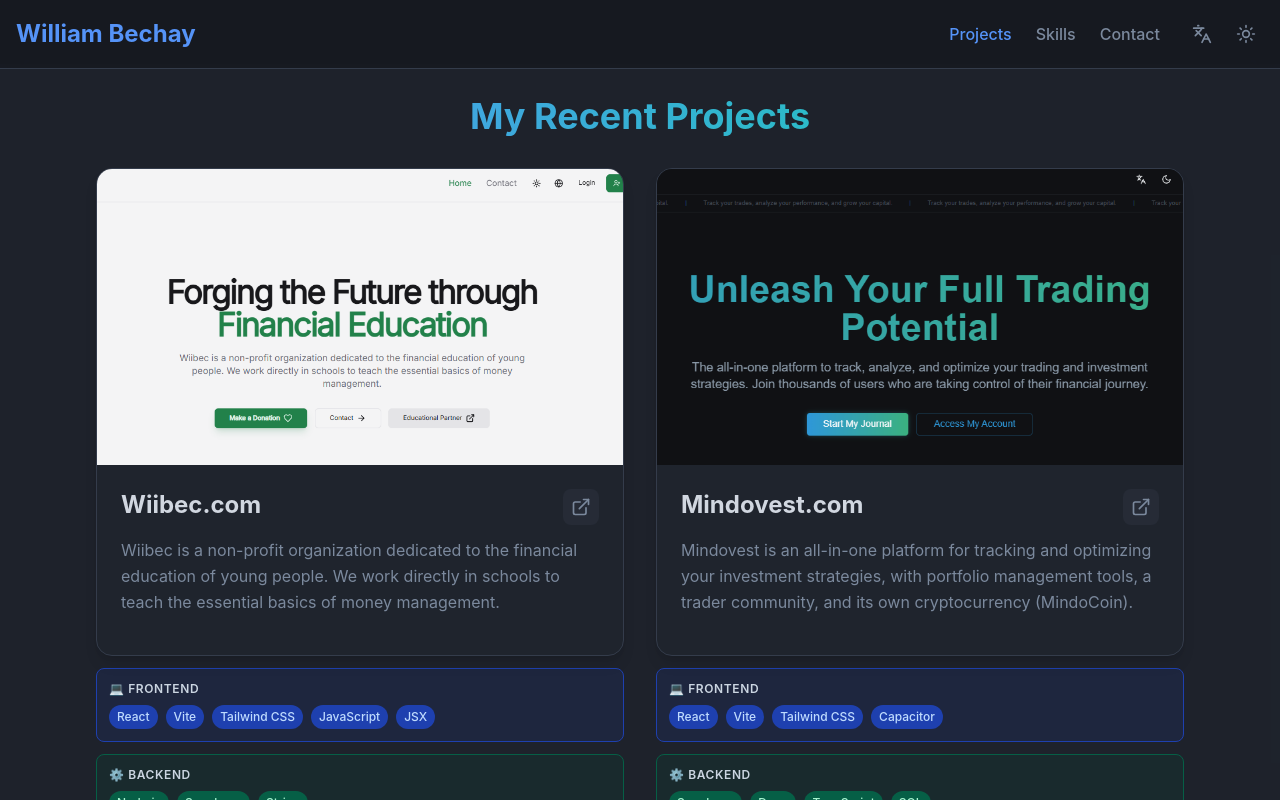
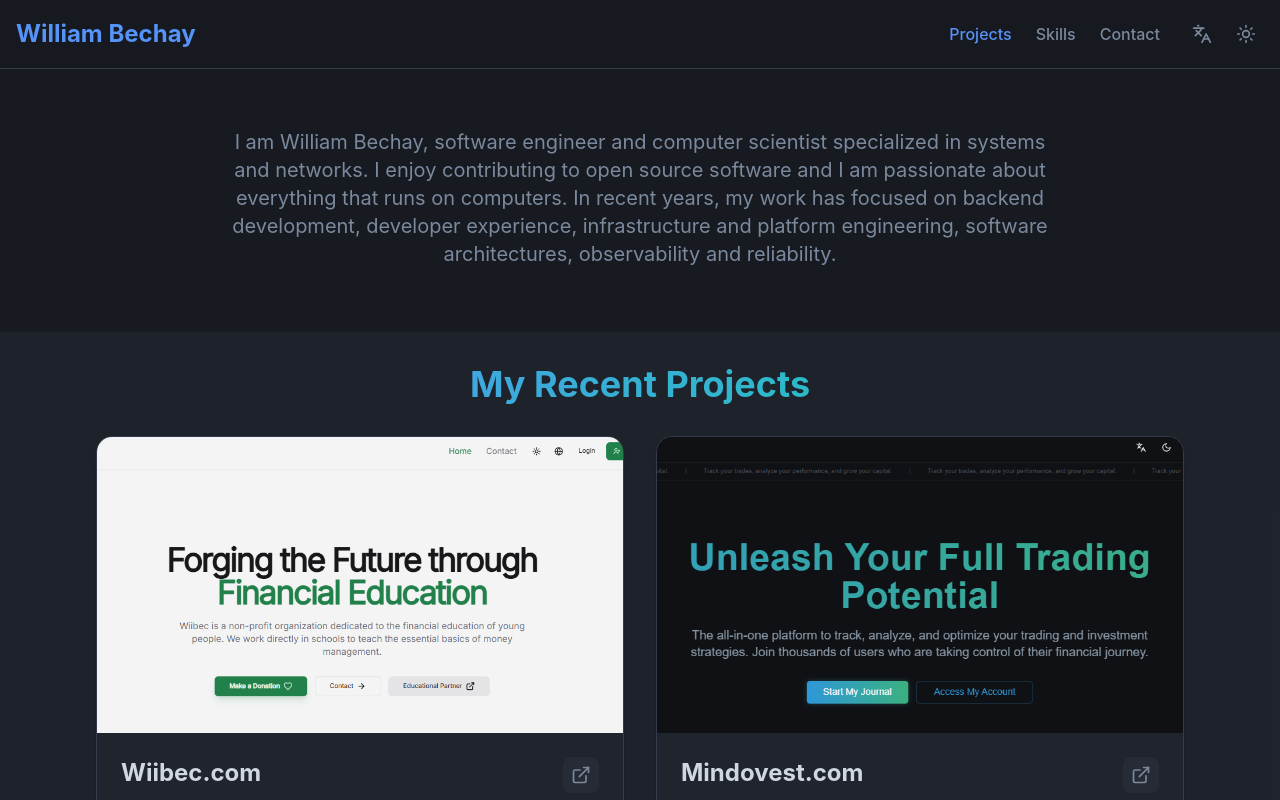
Before and after one commit to WilliamBechay/williambechay, a React (Vite) app: page / in a window 1280 px wide. Shown: the top 800 px of the page. Built offline with nearby package versions, Linux system fonts and the light colour scheme.

Commit message:
Added IntroSection.jsx

```diff
--- /dev/null
+++ b/src/components/IntroSection.jsx
@@ -0,0 +1,28 @@
+import React from 'react';
+import { motion } from 'framer-motion';
+import { useLanguage } from '@/components/LanguageProvider';
+
+const IntroSection = () => {
+  const { translations } = useLanguage();
+
+  if (!translations?.home?.intro) return null;
+
+  return (
+    <section className="py-16 px-4 bg-background">
+      <div className="container mx-auto max-w-4xl">
+        <motion.div
+          initial={{ opacity: 0, y: 20 }}
+          animate={{ opacity: 1, y: 0 }}
+          transition={{ duration: 0.6 }}
+          className="text-center"
+        >
+          <p className="text-lg md:text-xl text-muted-foreground leading-relaxed">
+            {translations.home.intro.greeting}
+          </p>
+        </motion.div>
+      </div>
+    </section>
+  );
+};
+
+export default IntroSection;
--- a/src/locales/en.json
+++ b/src/locales/en.json
@@ -164,6 +164,9 @@
     "meta": {
       "title": "William Béchay - Web Developer",
       "description": "Full-stack web developer specializing in creating powerful and innovative digital experiences."
+    },
+    "intro": {
+      "greeting": "I am William Bechay, software engineer and computer scientist specialized in systems and networks. I enjoy contributing to open source software and I am passionate about everything that runs on computers. In recent years, my work has focused on backend development, developer experience, infrastructure and platform engineering, software architectures, observability and reliability."
     }
   },
   "admin": {
--- a/src/locales/fr.json
+++ b/src/locales/fr.json
@@ -164,6 +164,9 @@
     "meta": {
       "title": "William Béchay - Développeur Web",
       "description": "Développeur web full-stack spécialisé dans la création d'expériences numériques performantes et innovantes."
+    },
+    "intro": {
+      "greeting": "Je suis William Bechay, ingénieur logiciel et informaticien spécialisé en systèmes et réseaux. J'aime contribuer aux logiciels libres et je suis passionné par tout ce qui fonctionne sur ordinateur. Ces dernières années, mon travail s'est concentré sur le développement backend, l'expérience développeur, l'ingénierie d'infrastructure et de plateforme, les architectures logicielles, l'observabilité et la fiabilité."
     }
   },
   "admin": {
--- a/src/pages/Home.jsx
+++ b/src/pages/Home.jsx
@@ -3,6 +3,7 @@
 import Projects from '@/components/Projects';
 import Skills from '@/components/Skills';
 import CallToAction from '@/components/CallToAction';
+import IntroSection from '@/components/IntroSection';
 import { useLanguage } from '@/components/LanguageProvider';
 import WelcomeMessage from '@/components/WelcomeMessage';
 
@@ -19,6 +20,7 @@
       </Helmet>
       <div className="flex flex-col w-full overflow-x-hidden">
         <WelcomeMessage />
+        <IntroSection />
         <Projects />
         <Skills />
         <CallToAction />
```
